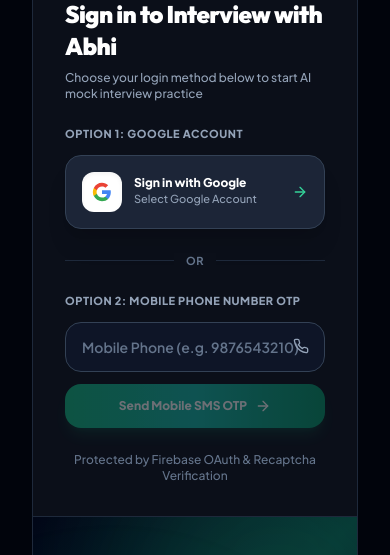
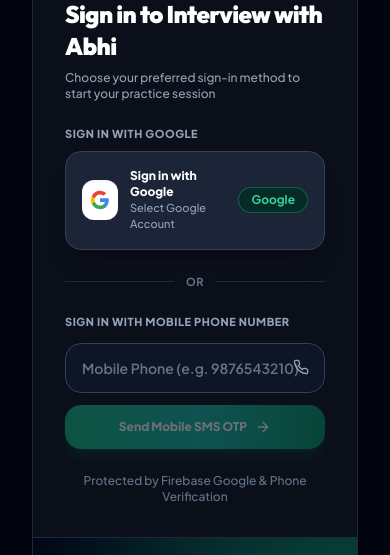
Before and after one commit to AbhiA0821/InterviewAI, a React (Vite) app in the folder frontend/: page /login in a window 390 px wide. Shown: the part 133-688 px from the top of the page. Built offline with nearby package versions, Linux system fonts and the light colour scheme; no server answers.

Commit message:
fix(auth): display ONLY Google and Mobile Phone Number login options without email/password fields

```diff
--- a/frontend/src/pages/LoginPage.tsx
+++ b/frontend/src/pages/LoginPage.tsx
@@ -46,7 +46,7 @@
     } catch (err: any) {
       console.warn("Google authentication error:", err);
       if (err.code === "auth/popup-closed-by-user") {
-        setError("Google sign-in popup was closed. Please select your Google account to log in.");
+        setError("Google sign-in window was closed. Please select your Google account to log in.");
       } else {
         setError("Google sign-in error. Please click 'Sign in with Google' again or use Mobile OTP below.");
       }
@@ -59,7 +59,7 @@
     e.preventDefault();
     const cleanPhone = phone.trim();
     if (!cleanPhone) {
-      setError("Please enter your mobile phone number.");
+      setError("Please enter a valid mobile phone number.");
       return;
     }
     setLoading(true);
@@ -72,7 +72,7 @@
       setOtpSent(true);
     } catch (err: any) {
       console.error("Error sending phone OTP:", err);
-      setError(err.message || "Failed to send SMS OTP to this phone number. Please check format (e.g. 9876543210).");
+      setError(err.message || "Failed to send SMS OTP code to this mobile number. Please check format (e.g. 9876543210).");
     } finally {
       setLoading(false);
     }
@@ -111,18 +111,18 @@
       <div id="recaptcha-container"></div>
 
       <div className="w-full max-w-4xl overflow-hidden rounded-3xl border border-slate-800 bg-[#0e131f] shadow-2xl grid grid-cols-1 md:grid-cols-2">
-        {/* Left Panel: Clean Auth Options (Google & Mobile Phone ONLY) */}
+        {/* Left Panel: EXCLUSIVELY Google & Mobile Phone Number Login Options */}
         <div className="p-8 sm:p-10 flex flex-col justify-between space-y-6 bg-[#0b0f19]">
           <div className="space-y-6">
             <div className="space-y-2">
               <span className="inline-flex items-center gap-1.5 text-xs font-bold text-emerald-400 bg-emerald-950/80 px-3 py-1 rounded-full border border-emerald-500/40 shadow-sm">
-                <ShieldCheck className="h-3.5 w-3.5" /> Firebase Secure Auth
+                <ShieldCheck className="h-3.5 w-3.5" /> Firebase Authentication
               </span>
               <h1 className="text-2xl sm:text-3xl font-black text-white tracking-tight">
                 Sign in to Interview with Abhi
               </h1>
               <p className="text-xs text-slate-400 font-medium">
-                Choose your login method below to start AI mock interview practice
+                Choose your preferred sign-in method to start your practice session
               </p>
             </div>
 
@@ -132,10 +132,10 @@
               </div>
             )}
 
-            {/* Main Auth Option 1: Google Authentication */}
-            <div className="space-y-3">
+            {/* OPTION 1: Google Account Sign-In */}
+            <div className="space-y-2">
               <span className="text-[11px] font-black uppercase tracking-wider text-slate-400 block">
-                Option 1: Google Account
+                Sign in with Google
               </span>
               <button
                 type="button"
@@ -161,7 +161,9 @@
                     </div>
                   </div>
                 </div>
-                <ArrowRight className="h-4 w-4 text-emerald-400 group-hover:translate-x-1 transition-transform" />
+                <span className="text-xs font-bold text-emerald-400 bg-emerald-950/80 px-3 py-1 rounded-full border border-emerald-500/40">
+                  Google
+                </span>
               </button>
             </div>
 
@@ -175,10 +177,10 @@
               </span>
             </div>
 
-            {/* Main Auth Option 2: Mobile Phone Number OTP */}
+            {/* OPTION 2: Mobile Phone Number OTP Sign-In */}
             <div className="space-y-3">
               <span className="text-[11px] font-black uppercase tracking-wider text-slate-400 block">
-                Option 2: Mobile Phone Number OTP
+                Sign in with Mobile Phone Number
               </span>
 
               {!otpSent ? (
@@ -241,7 +243,7 @@
           </div>
 
           <div className="text-center text-xs text-slate-500 font-medium">
-            Protected by Firebase OAuth & Recaptcha Verification
+            Protected by Firebase Google & Phone Verification
           </div>
         </div>
 
```
